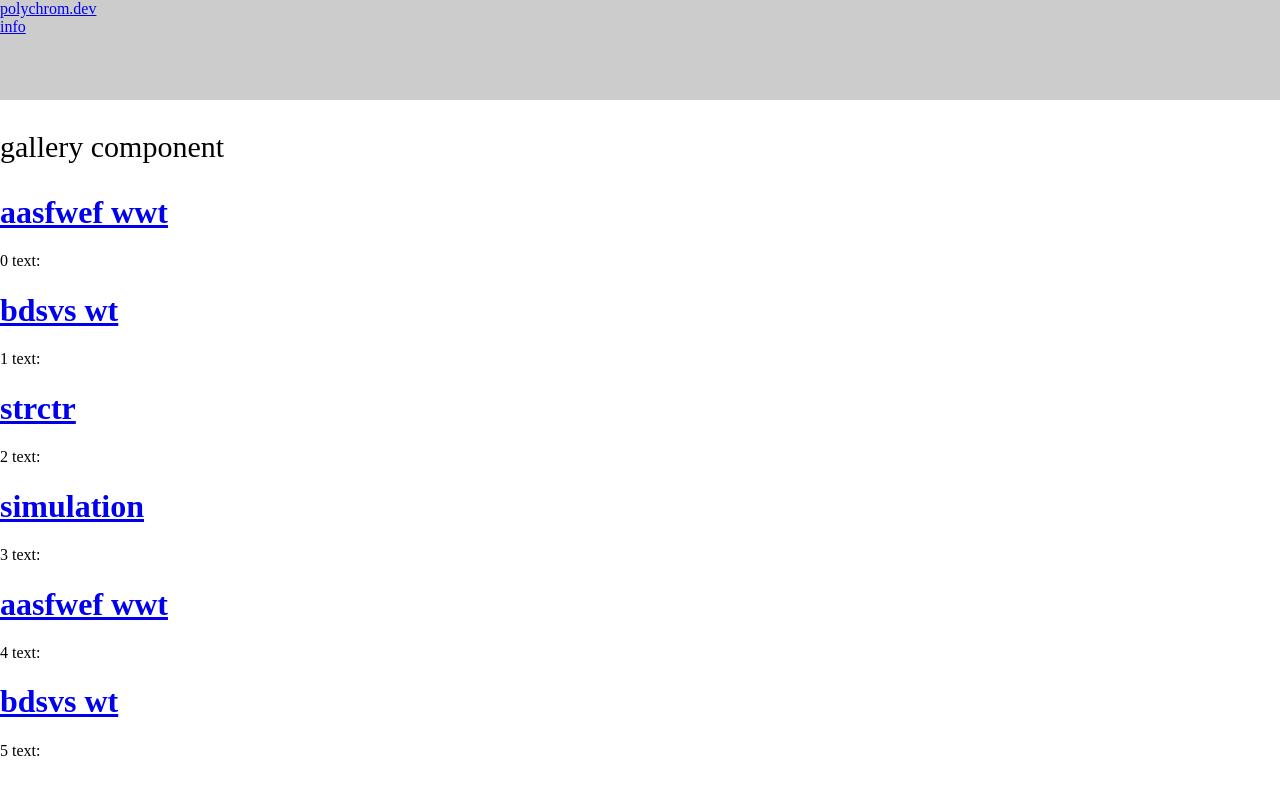
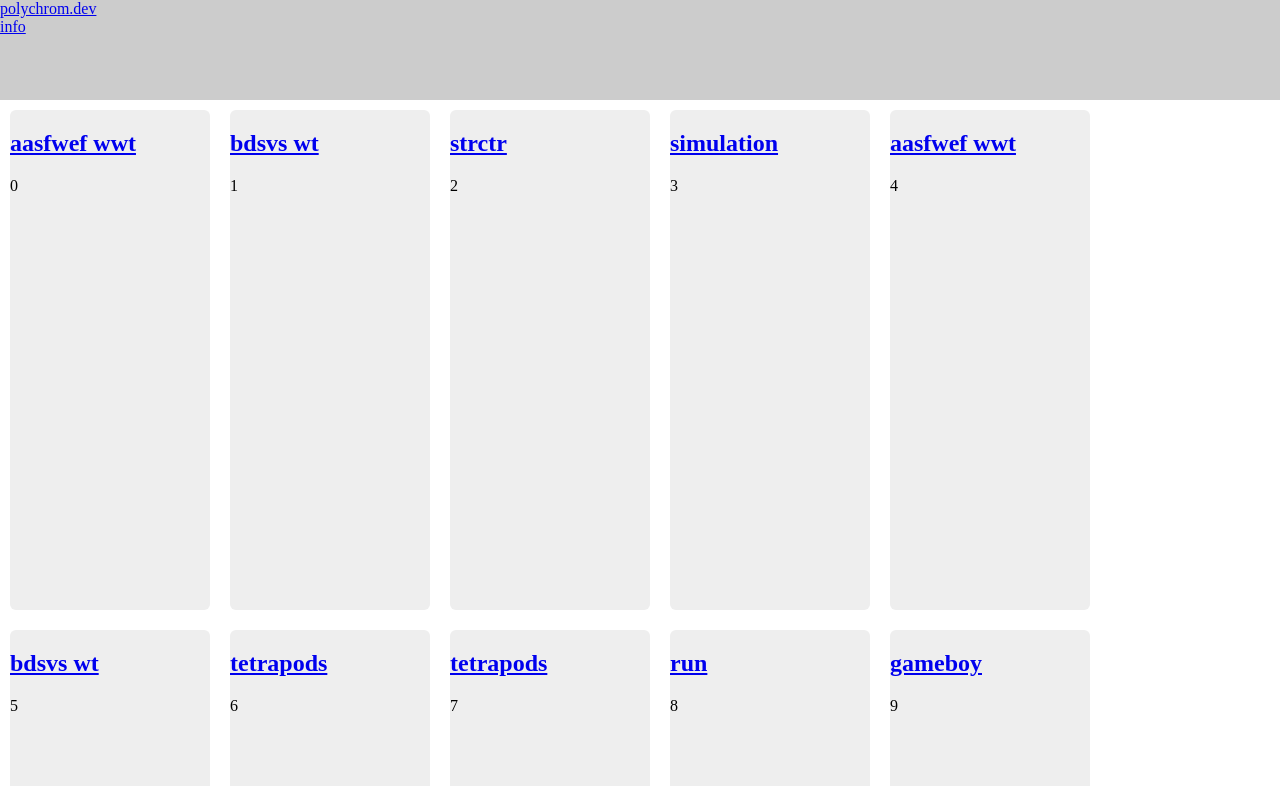
Before and after one commit to polychrom/play.polychrom.dev, an Angular app: page / in a window 1280 px wide. Shown: the top 786 px of the page. Built offline with nearby package versions, Linux system fonts and the light colour scheme.

Commit message:
added gallery view

```diff
--- a/src/app/gallery/gallery.component.html
+++ b/src/app/gallery/gallery.component.html
@@ -1,9 +1,5 @@
-<p>gallery component</p>
-
-<div *ngFor="let project of projects; let i = index">
-    <h1><a [routerLink]="['/project/'+ project.project_dir ]">{{ project.title }}</a></h1>{{ i }}
-
-    text:
+<div class="gallery_wrapper">
+    <div class="gallery_item" *ngFor="let project of projects; let i = index">
+        <h2><a [routerLink]="['/project/'+ project.project_dir ]">{{ project.title }}</a></h2>{{ i }}
+    </div>
 </div>
-<div class="content" role="main">
-</div>
--- a/src/app/gallery/gallery.component.scss
+++ b/src/app/gallery/gallery.component.scss
@@ -1,3 +1,22 @@
 p {
     font-size: 30px;
 }
+
+h2 {
+    font-size: 24px;
+    color: #0000ff;
+}
+
+.gallery_wrapper {
+    display: flex;
+    flex-flow: row wrap;
+
+}
+
+.gallery_item {
+    margin: 10px;
+    width: 200px;
+    height: 500px;
+    background-color: #eee;
+    border-radius: 6px;
+}
--- a/src/app/page-not-found/page-not-found.component.html
+++ b/src/app/page-not-found/page-not-found.component.html
@@ -1,3 +1 @@
-<p>page-not-found works!</p>
-
-<div>{{ this.size }}</div>
+<div class="notfound">404</div>
--- a/src/app/page-not-found/page-not-found.component.scss
+++ b/src/app/page-not-found/page-not-found.component.scss
@@ -0,0 +1,3 @@
+.notfound {
+    font-size: 80px;
+}
```
